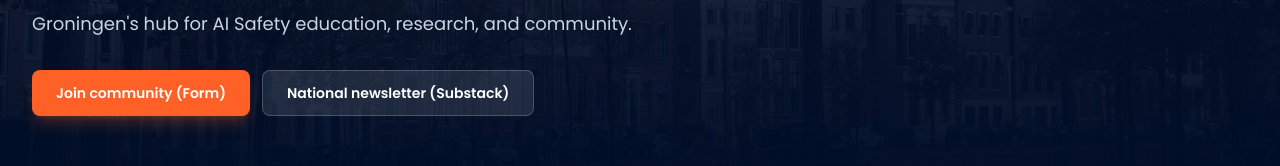
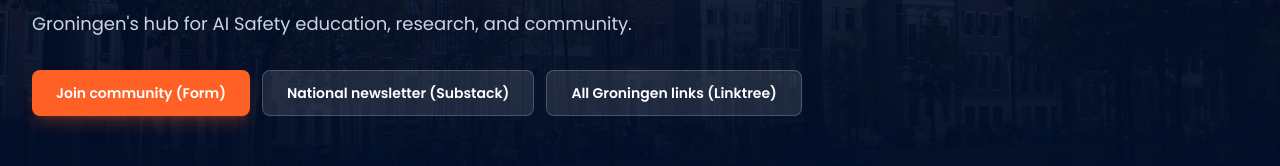
Before and after one commit to AlexanderAKM/Safe-AI-Netherlands, a Next.js app: page /chapters/groningen in a window 1280 px wide. Shown: the part 287-453 px from the top of the page. Built offline with nearby package versions, Linux system fonts and the light colour scheme; no server answers.

Commit message:
linktree added

```diff
--- a/src/app/chapters/groningen/page.tsx
+++ b/src/app/chapters/groningen/page.tsx
@@ -27,6 +27,7 @@
 const ONBOARDING_FORM_URL =
   "https://forms.gle/TTP2bFzi9Ej87vLi6";
 const NATIONAL_SUBSTACK_URL = "https://safeainetherlands.substack.com/";
+const GRONINGEN_LINKTREE_URL = "https://linktr.ee/saingroningen";
 
 const groningenContactByRole = [
   { label: "Formal collaboration", email: "infogro@safeainetherlands.org" },
@@ -140,6 +141,14 @@
                 className="btn-secondary"
               >
                 National newsletter (Substack)
+              </a>
+              <a
+                href={GRONINGEN_LINKTREE_URL}
+                target="_blank"
+                rel="noopener noreferrer"
+                className="btn-secondary"
+              >
+                All Groningen links (Linktree)
               </a>
             </div>
 
@@ -534,6 +543,14 @@
               >
                 National newsletter
               </a>
+              <a
+                href={GRONINGEN_LINKTREE_URL}
+                target="_blank"
+                rel="noopener noreferrer"
+                className="btn-secondary"
+              >
+                All Groningen links (Linktree)
+              </a>
             </div>
           </FadeIn>
           <FadeIn delay={0.28}>
--- a/src/components/Footer.tsx
+++ b/src/components/Footer.tsx
@@ -16,6 +16,11 @@
     { name: "Substack", href: "https://safeainetherlands.substack.com/", external: true },
     { name: "LinkedIn", href: "https://www.linkedin.com/company/safe-ai-netherlands/", external: true },
     { name: "Instagram", href: "https://www.instagram.com/sainetherlands/", external: true },
+    {
+      name: "SAIN Groningen (all links)",
+      href: "https://linktr.ee/saingroningen",
+      external: true,
+    },
   ],
   Documents: [
     { name: "Vision", href: "/about/vision" },
```
